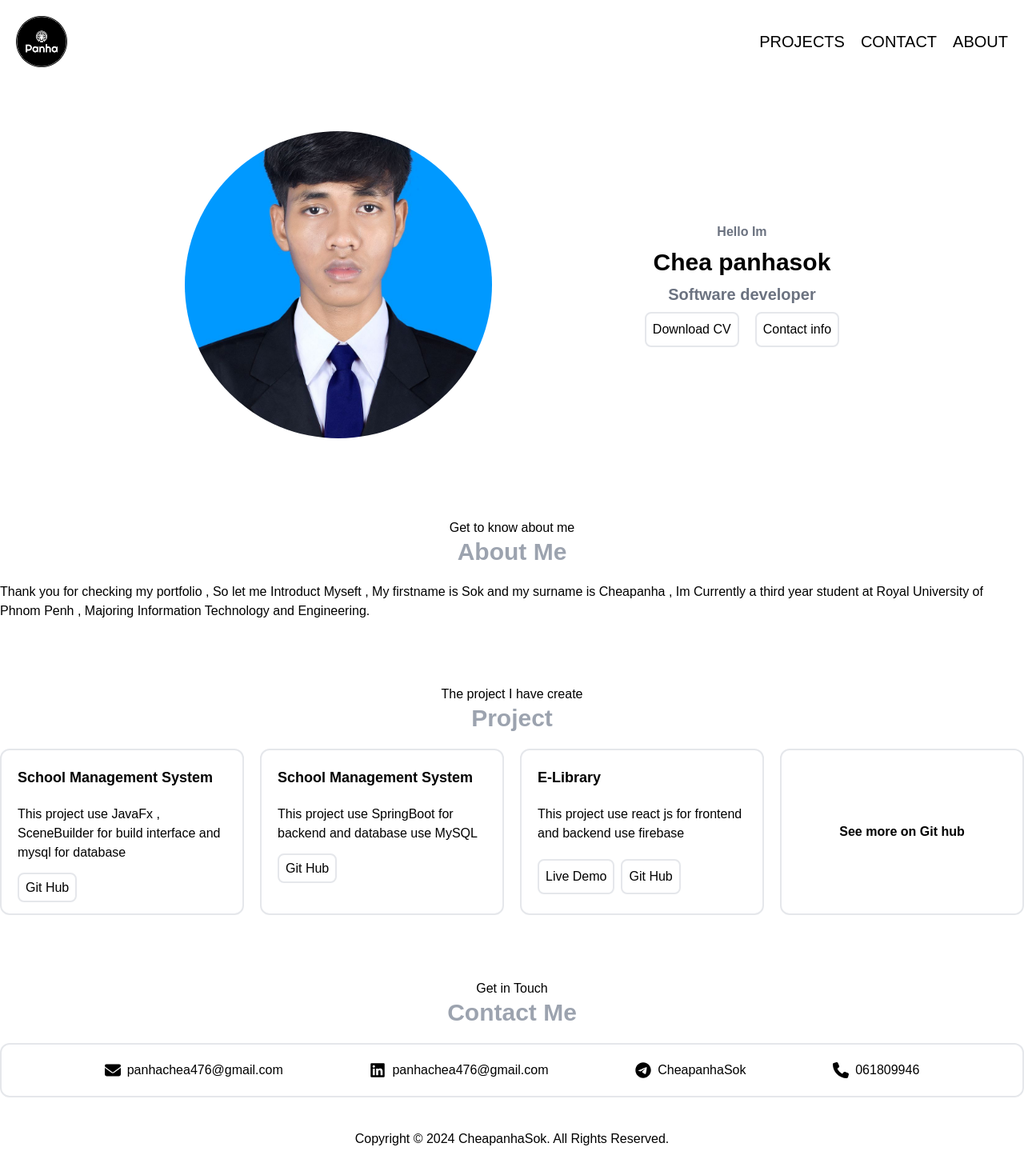
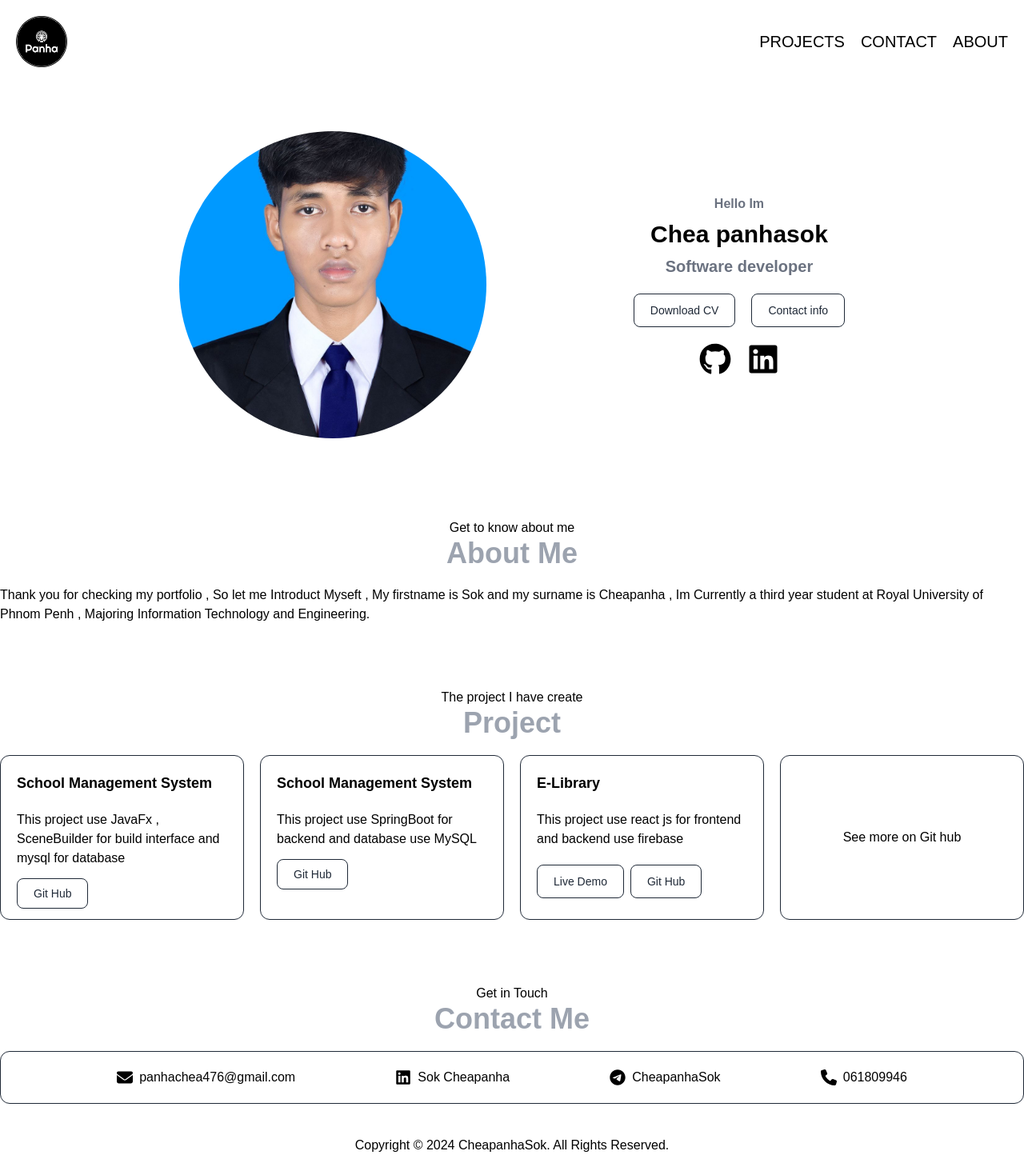
Before and after one commit to Cheapanha-Sok/my_portfolio, a React (Vite) app: page / in a window 1280 px wide. Shown: the whole page at 80% size. Before the commit the page ends 1436 px from the top, so only its background shows below. Built offline with nearby package versions, Linux system fonts and the light colour scheme.

Commit message:
new updated

```diff
--- a/src/pages/AboutMe.jsx
+++ b/src/pages/AboutMe.jsx
@@ -1,16 +1,14 @@
-import React from 'react'
-
 export default function AboutMe() {
   return (
-    <div id="about"className='flex flex-col py-5 gap-5'>
+    <div id="about" className='flex flex-col py-5 gap-5'>
       <div>
         <p className='text-center text-md'>Get to know about me</p>
-        <p className='text-center text-3xl font-bold text-gray-400'>About Me</p>
+        <p className='text-center text-4xl font-bold text-gray-400'>About Me</p>
       </div>
 
-        <div className='flex flex-col md:flex-row'>
-          Thank you for checking my portfolio , So let me Introduct Myseft , My firstname is Sok and my surname is Cheapanha , Im Currently a third year student at Royal University of Phnom Penh , Majoring Information Technology and Engineering.
-        </div>
+      <div className='flex flex-col md:flex-row'>
+        Thank you for checking my portfolio , So let me Introduct Myseft , My firstname is Sok and my surname is Cheapanha , Im Currently a third year student at Royal University of Phnom Penh , Majoring Information Technology and Engineering.
+      </div>
     </div>
   )
 }
--- a/src/pages/Contact.jsx
+++ b/src/pages/Contact.jsx
@@ -2,31 +2,32 @@ import gmail from "../assets/svg/gmail.svg"
 import linkedin from "../assets/svg/linkedin.svg"
 import telegram from "../assets/svg/telegram.svg"
 import phone from "../assets/svg/phone.svg"
+import ALink from "../shared/ALink"
 
 export default function Contact() {
     return (
         <div id="contact" className='flex flex-col py-5 gap-5'>
             <div>
                 <p className='text-center text-md'>Get in Touch</p>
-                <p className='text-center text-3xl font-bold text-gray-400'>Contact Me</p>
+                <p className='text-center text-4xl font-bold text-gray-400'>Contact Me</p>
             </div>
 
-            <div className='flex flex-col md:flex-row gap-5 md:gap-0 md:justify-evenly mx-auto p-5 border-2 rounded-xl w-full'>
+            <div className='flex flex-col md:flex-row gap-5 md:gap-0 md:justify-evenly mx-auto p-5  border border-gray-800 rounded-xl w-full'>
                 <div className='flex flex-row gap-2 justify-center items-center'>
                     <img src={gmail} alt="gmialIcon" className='w-5 h-5' />
-                    <a href='mailto:panhachea476@gmail.com'>panhachea476@gmail.com</a>
+                    <ALink href='mailto:panhachea476@gmail.com' newtab={true}>panhachea476@gmail.com</ALink>
                 </div>
                 <div className='flex flex-row gap-2 justify-center items-center'>
                     <img src={linkedin} alt="gmialIcon" className='w-5 h-5' />
-                    <a href='mailto:panhachea476@gmail.com'>panhachea476@gmail.com</a>
+                    <ALink href='https://www.linkedin.com/in/sok-cheapanha-0917802b0/' newtab={true}>Sok Cheapanha</ALink>
                 </div>
                 <div className='flex flex-row gap-2 justify-center items-center'>
                     <img src={telegram} alt="gmialIcon" className='w-5 h-5' />
-                    <a href='https://t.me/CheapanhaSok'>CheapanhaSok</a>
+                    <ALink href='https://t.me/CheapanhaSok' newtab={true} >CheapanhaSok</ALink>
                 </div>
                 <div className='flex flex-row gap-2 justify-center items-center'>
                     <img src={phone} alt="gmialIcon" className='w-5 h-5' />
-                    <a href='tel:061809946'>061809946</a>
+                    <ALink href='tel:061809946'>061809946</ALink>
                 </div>
 
             </div>
--- a/src/pages/Footer.jsx
+++ b/src/pages/Footer.jsx
@@ -1,6 +1,6 @@
 export default function Footer() {
   return (
-    <div className='text-center'>
+    <div className='text-center pb-5'>
       <p>Copyright &#169; 2024 CheapanhaSok. All Rights Reserved.</p>
     </div>
   )
--- a/src/pages/HeroSection.jsx
+++ b/src/pages/HeroSection.jsx
@@ -1,5 +1,8 @@
 import panha from "../assets/img/Panha.jpg"
 import CV from "../assets/pdf/Apply For intern Web.pdf"
+import ALink from "../shared/ALink"
+import gitHub from "../assets/svg/github.svg"
+import linkedin from "../assets/svg/linkedin.svg"
 
 
 export default function HeroSection() {
@@ -12,19 +15,30 @@ export default function HeroSection() {
                     className="object-cover w-full h-full"
                 />
             </div>
-            <div className='flex flex-col items-center gap-2'>
-                <p className='text-md font-bold text-gray-500'>
-                    Hello Im
-                </p>
-                <p className='text-3xl font-semibold'>Chea panhasok</p>
-                <p className='text-xl font-bold text-gray-500'>Software developer</p>
+            <div className='flex flex-col items-center gap-5'>
+                <div className="text-center space-y-2">
+                    <p className='text-md font-bold text-gray-500'>
+                        Hello Im
+                    </p>
+                    <p className='text-3xl font-semibold'>Chea panhasok</p>
+                    <p className='text-xl font-bold text-gray-500'>Software developer</p>
+                </div>
+
                 <div className='flex flex-row gap-5'>
-                    <a className="p-2 rounded-lg border-2" href={CV} download={`${"Panha"}_CV.pdf`}>
+                    <ALink href={CV} download={`${"Panha"}_CV.pdf`} style={true}>
                         Download CV
-                    </a>
-                    <a className="p-2 rounded-lg border-2" href='#contact'>
+                    </ALink>
+                    <ALink href='#contact' style={true}>
                         Contact info
-                    </a>
+                    </ALink>
+                </div>
+                <div className="flex flex-row gap-5">
+                    <ALink href="https://github.com/Cheapanha-Sok" newtab={true}>
+                        <img src={gitHub} alt="gitHub" className="h-10 w-10" />
+                    </ALink>
+                    <ALink href="https://www.linkedin.com/in/sok-cheapanha-0917802b0/" newtab={true}>
+                        <img src={linkedin} alt="linkedin" className="h-10 w-10" />
+                    </ALink>
                 </div>
             </div>
         </div>
--- a/src/pages/Project.jsx
+++ b/src/pages/Project.jsx
@@ -1,49 +1,51 @@
+import ALink from "../shared/ALink";
+
 export default function Project() {
     return (
         <div id='projects' className='flex flex-col py-5 gap-5'>
             <div>
                 <p className='text-center text-md'>The project I have create</p>
-                <p className='text-center text-3xl font-bold text-gray-400'>Project</p>
+                <p className='text-center text-4xl font-bold text-gray-400'>Project</p>
             </div>
             <div className='grid grid-cols md:grid-cols-4 w-full gap-5'>
-                <div className='flex flex-col border-2 rounded-xl'>
+                <div className='flex flex-col border border-gray-800 rounded-xl'>
                     <div className='flex flex-col gap-5 p-5'>
                         <p className='text-lg font-bold'>
                             School Management System
                         </p>
                         <p>This project use JavaFx , SceneBuilder for build interface and mysql for database</p>
                         <div>
-                            <a className="p-2 rounded-lg border-2" href="https://github.com/Cheapanha-Sok/schoolMangementSystem-v2.git" target="_blank" rel="noopener noreferrer">Git Hub</a>
+                            <ALink style={true} href="https://github.com/Cheapanha-Sok/schoolMangementSystem-v2.git" newtab={true}>Git Hub</ALink>
                         </div>
                     </div>
 
                 </div>
-                <div className='flex flex-col border-2 rounded-xl'>
+                <div className='flex flex-col border border-gray-800 rounded-xl'>
                     <div className='flex flex-col gap-5 p-5'>
                         <p className='text-lg font-bold'>
                             School Management System
                         </p>
                         <p>This project use SpringBoot for backend and database use MySQL</p>
                         <div>
-                            <a className="p-2 rounded-lg border-2" href="https://github.com/Cheapanha-Sok/springBootWithHibernate.git" target="_blank" rel="noopener noreferrer">Git Hub</a>
+                            <ALink style={true} href="https://github.com/Cheapanha-Sok/springBootWithHibernate.git" newtab={true}>Git Hub</ALink>
                         </div>
                     </div>
                 </div>
-                <div className='flex flex-col border-2 rounded-xl'>
+                <div className='flex flex-col border border-gray-800 rounded-xl'>
                     <div className='flex flex-col gap-5 p-5'>
                         <p className='text-lg font-bold'>
                             E-Library
                         </p>
                         <p>This project use react js for frontend and backend use firebase </p>
                         <div className='flex flex-row gap-2 '>
-                            <a className="p-2 rounded-lg border-2" href="https://tosan.vercel.app" target="_blank" rel="noopener noreferrer">Live Demo</a>
-                            <a className="p-2 rounded-lg border-2" href="https://github.com/Cheapanha-Sok/E-Library.git" target="_blank" rel="noopener noreferrer">Git Hub</a>
+                            <ALink style={true} href="https://tosan.vercel.app" newtab={true}>Live Demo</ALink>
+                            <ALink style={true} href="https://github.com/Cheapanha-Sok/E-Library.git" newtab={true}>Git Hub</ALink>
                         </div>
                     </div>
 
                 </div>
-                <div className='flex flex-col border-2 rounded-xl items-center justify-center'>
-                    <a className="font-bold" href="https://github.com/Cheapanha-Sok" target="_blank" rel="noopener noreferrer">See more on Git hub</a>
+                <div className='flex flex-col border border-gray-800 rounded-xl items-center justify-center'>
+                    <ALink href="https://github.com/Cheapanha-Sok" newtab={true}>See more on Git hub</ALink>
                 </div>
             </div>
         </div>
--- /dev/null
+++ b/src/shared/ALink.jsx
@@ -0,0 +1,13 @@
+export default function ALink({ children, href, newtab, style, download }) {
+
+    const defaultStyle = style ? "text-gray-800 hover:text-white border border-gray-800 hover:bg-gray-900 focus:ring-4 focus:outline-none focus:ring-gray-300 font-medium rounded-lg text-xs md:text-sm px-5 py-2.5 text-center dark:border-gray-600 dark:text-gray-400 dark:hover:text-white dark:hover:bg-gray-600 dark:focus:ring-gray-800" : null
+    const linkProps = newtab
+        ? { target: '_blank', rel: 'noopener noreferrer', href }
+        : { href };
+
+    return (
+        <a className={defaultStyle}{...linkProps} download={download ? download : null}>
+            {children}
+        </a>
+    );
+}
--- a/src/shared/Button.jsx
+++ /dev/null
@@ -1,7 +0,0 @@
-export default function Button({ onClick, children }) {
-    return (
-        <button className='p-2 md:px-2 md:py-3 rounded-full border-2'>
-            {children}
-        </button>
-    )
-}
--- a/src/shared/Toggle.jsx
+++ b/src/shared/Toggle.jsx
@@ -1,5 +1,3 @@
-import React from 'react';
-
 export default function Toggle({ Contents }) {
     return (
         <ul className='flex flex-col gap-1 p-2'>
```
